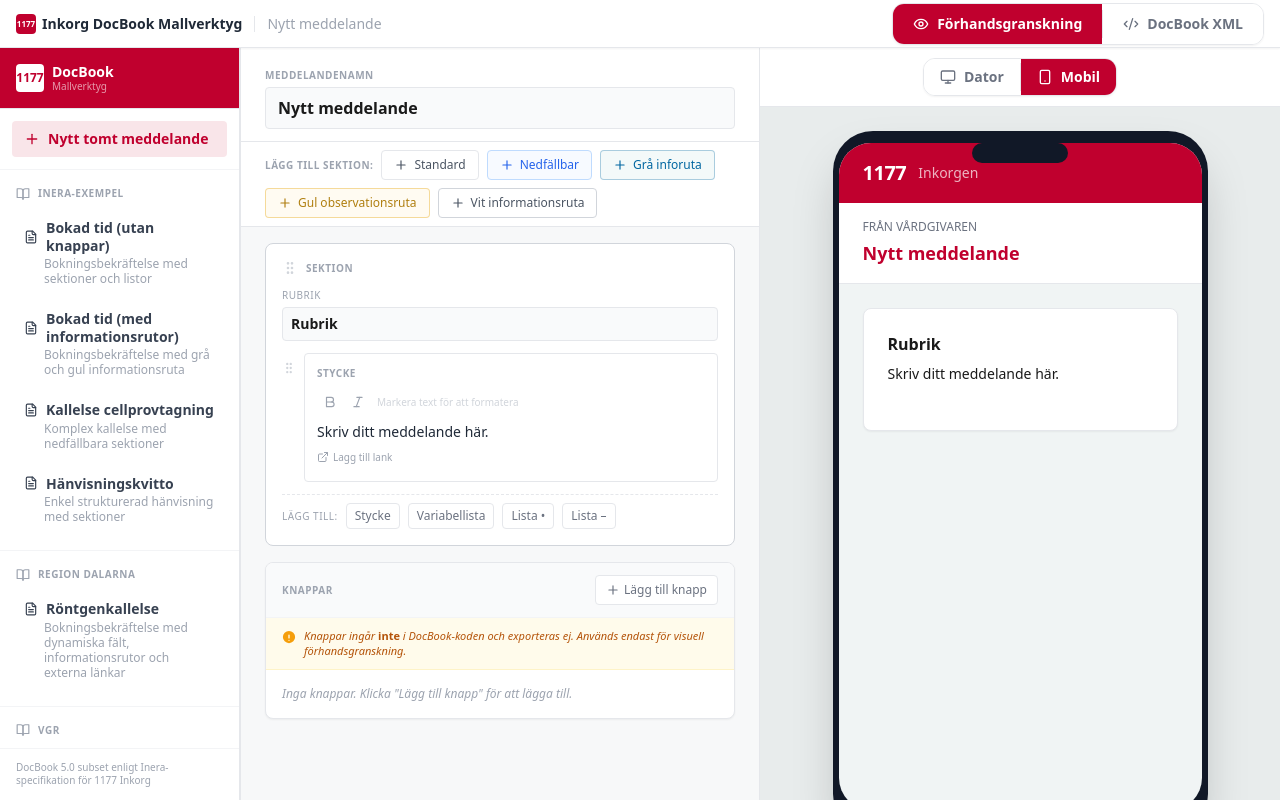
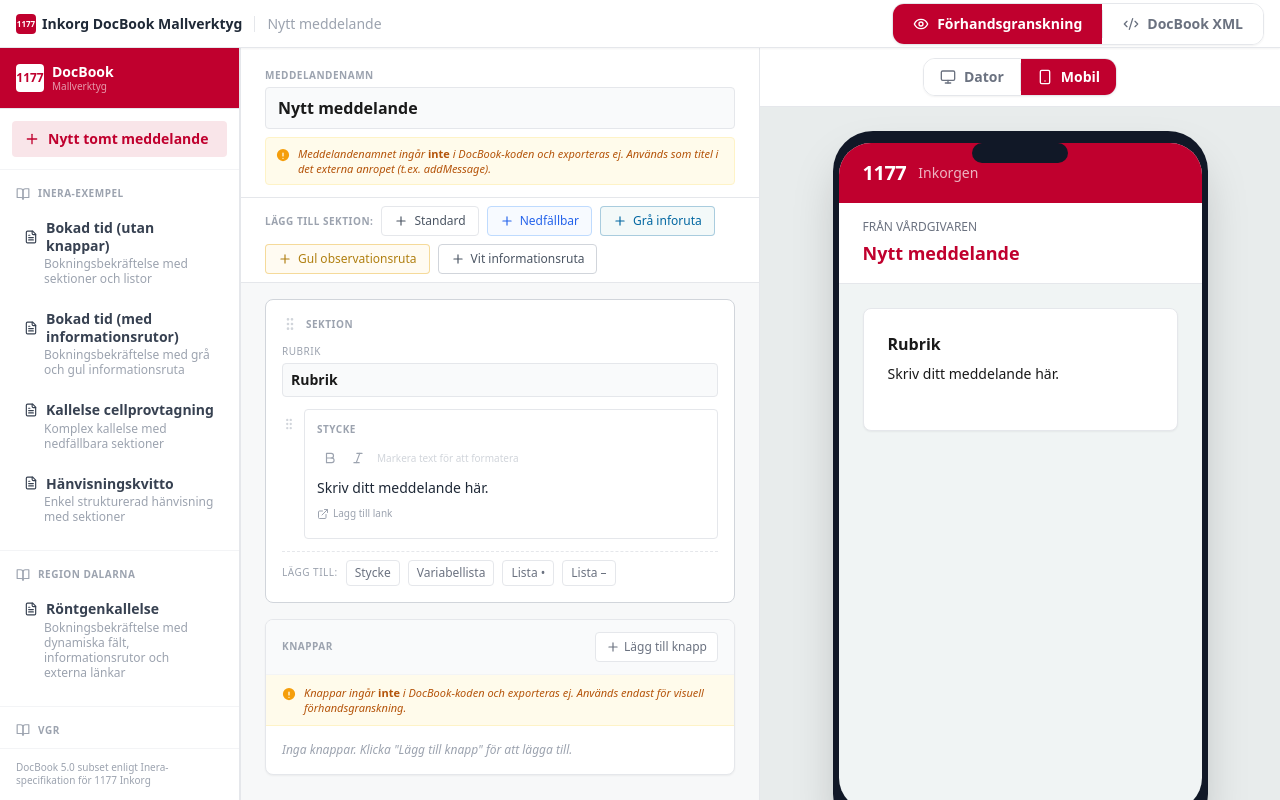
Before and after one commit to graveyard666/DocBook_Mallverktyg, a React (Vite) app: page / in a window 1280 px wide. Built offline with nearby package versions, Linux system fonts and the light colour scheme.

Commit message:
Add info banner for Meddelandenamn

```diff
--- a/src/components/editor/DocumentEditor.tsx
+++ b/src/components/editor/DocumentEditor.tsx
@@ -72,6 +72,14 @@ export function DocumentEditor({ doc, onUpdate }: Props) {
           className="w-full text-base font-bold text-[#1A1A1A] border border-gray-200 rounded px-3 py-2 focus:outline-none focus:border-[#0066A1] bg-gray-50"
           placeholder="Meddelandenamn..."
         />
+        <div className="mt-2 px-2.5 py-2 bg-amber-50 border border-amber-100 rounded flex items-start gap-2">
+          <svg className="w-3.5 h-3.5 text-amber-500 flex-shrink-0 mt-0.5" viewBox="0 0 16 16" fill="currentColor">
+            <path d="M8 1a7 7 0 1 0 0 14A7 7 0 0 0 8 1zm0 11.5a.75.75 0 1 1 0-1.5.75.75 0 0 1 0 1.5zm.75-3.5a.75.75 0 0 1-1.5 0V5.75a.75.75 0 0 1 1.5 0V9z"/>
+          </svg>
+          <p className="text-[11px] text-amber-700 italic leading-snug">
+            Meddelandenamnet ingår <span className="font-semibold not-italic">inte</span> i DocBook-koden och exporteras ej. Används som titel i det externa anropet (t.ex. addMessage).
+          </p>
+        </div>
       </div>
 
       {/* Toolbar */}
```
